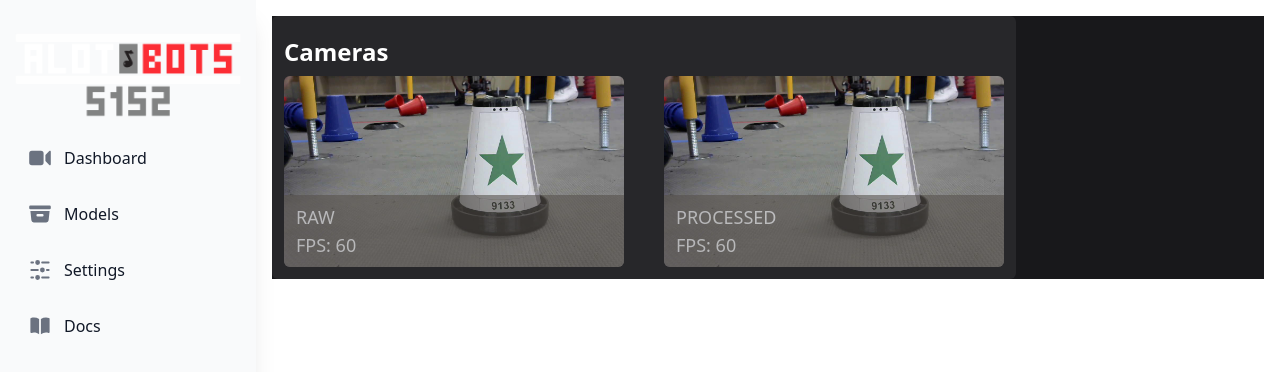
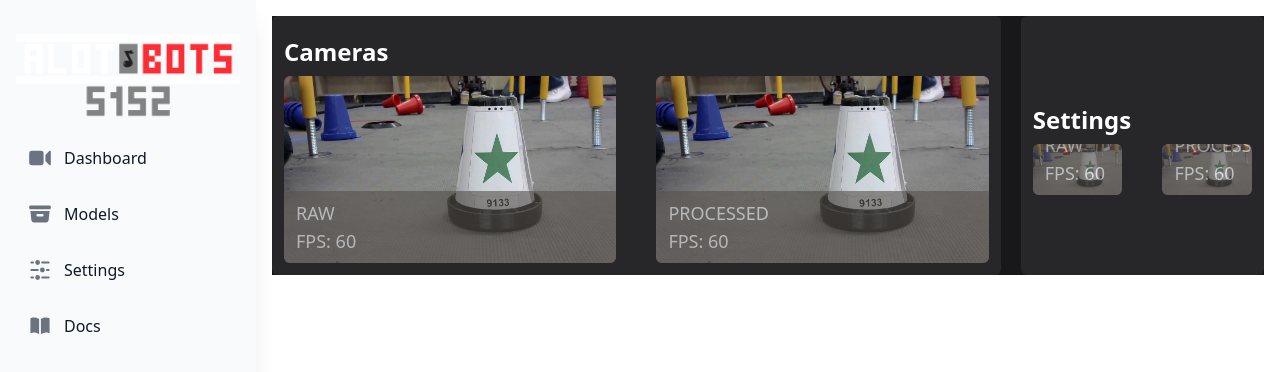
Before and after one commit to SeanErn/TensorVision, a Nuxt app in the folder Frontend/: page / in a window 1280 px wide. Shown: the top 372 px of the page. Built offline with nearby package versions, Linux system fonts and the light colour scheme.

Commit message:
add some more stuff

```diff
--- a/Frontend/components/selectorOptions/selectorCamera.vue
+++ /dev/null
@@ -1,19 +0,0 @@
-<template>
-    <div class="rounded-md overflow-hidden relative w-1/2">
-        <img src="~assets/img/ex1.jpg"/>
-        <div class="absolute bottom-0 w-full opacity-60 bg-stone-600 px-3 py-2 text-zinc-200 text-lg">
-            <h1>RAW</h1>
-            <h1 class="align-right">FPS: {{ data.camera.fps }}</h1>
-        </div>
-    </div>
-</template>
-
-<script setup>
-// var {data : fps} = await useFetch('')
-// Example before backend is set up
-var data = {
-    "camera":{
-        "fps":60
-    }
-}
-</script>
--- a/Frontend/components/selectorOptions/selectorPipeline.vue
+++ b/Frontend/components/selectorOptions/selectorPipeline.vue
@@ -1,9 +1,7 @@
 <template>
     <div class="rounded-md overflow-hidden relative w-1/2">
-        <img src="~assets/img/ex1.jpg"/>
         <div class="absolute bottom-0 w-full opacity-60 bg-stone-600 px-3 py-2 text-zinc-200 text-lg">
-            <h1>PROCESSED</h1>
-            <h1 class="align-right">FPS: {{ data.camera.fps }}</h1>
+            <h1>Pipeline: </h1>
         </div>
     </div>
 </template>
--- a/Frontend/components/selectorOptions/selectorWrapper.vue
+++ b/Frontend/components/selectorOptions/selectorWrapper.vue
@@ -1,7 +1,7 @@
 <template>
-    <div class="container place-content-center rounded-md bg-zinc-800 p-3 w-3/4">
+    <div class="container place-content-center rounded-md bg-zinc-800 p-3 w-1/4">
             <div class="py-2">
-                <span class="text-white font-bold text-2xl">Cameras</span>
+                <span class="text-white font-bold text-2xl">Settings</span>
             </div>
             <div class="flex space-x-10">
                 <CameraRaw />
--- a/Frontend/package.json
+++ b/Frontend/package.json
@@ -16,6 +16,7 @@
   },
   "dependencies": {
     "@nuxtjs/tailwindcss": "^6.6.6",
+    "flowbite": "^1.6.5",
     "heroicons": "^2.0.17"
   }
 }
--- a/Frontend/pages/index.vue
+++ b/Frontend/pages/index.vue
@@ -5,7 +5,10 @@
         <title>Home | Tensorflow Custom</title>
     </head>
     <ClientOnly>
+    <div class="flex flex-row gap-5">
     <CameraWrapper/>
+    <SelectorWrapper/>
+    </div>
     </ClientOnly>
   </html>
   </template>
--- /dev/null
+++ b/Frontend/tailwind.config.js
@@ -0,0 +1,16 @@
+module.exports = {
+    content: [
+      "./components/**/*.{js,vue,ts}",
+      "./layouts/**/*.vue",
+      "./pages/**/*.vue",
+      "./plugins/**/*.{js,ts}",
+      "./nuxt.config.{js,ts}",
+      "./node_modules/flowbite/**/*.js",
+    ],
+    theme: {
+      extend: {},
+    },
+    plugins: [
+      require('flowbite')
+    ],
+  }
```
Also changed, not shown: 2 other files (tests, documents, lock files or other folders).
